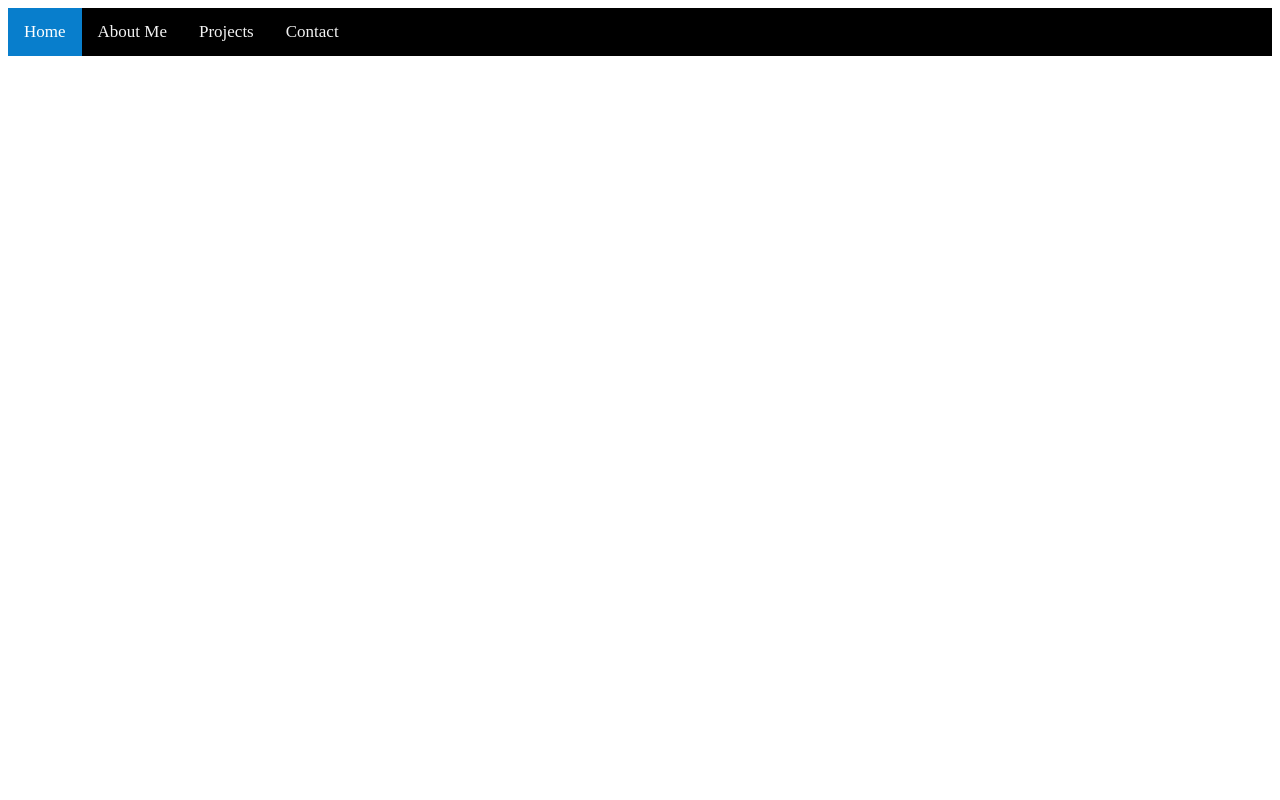
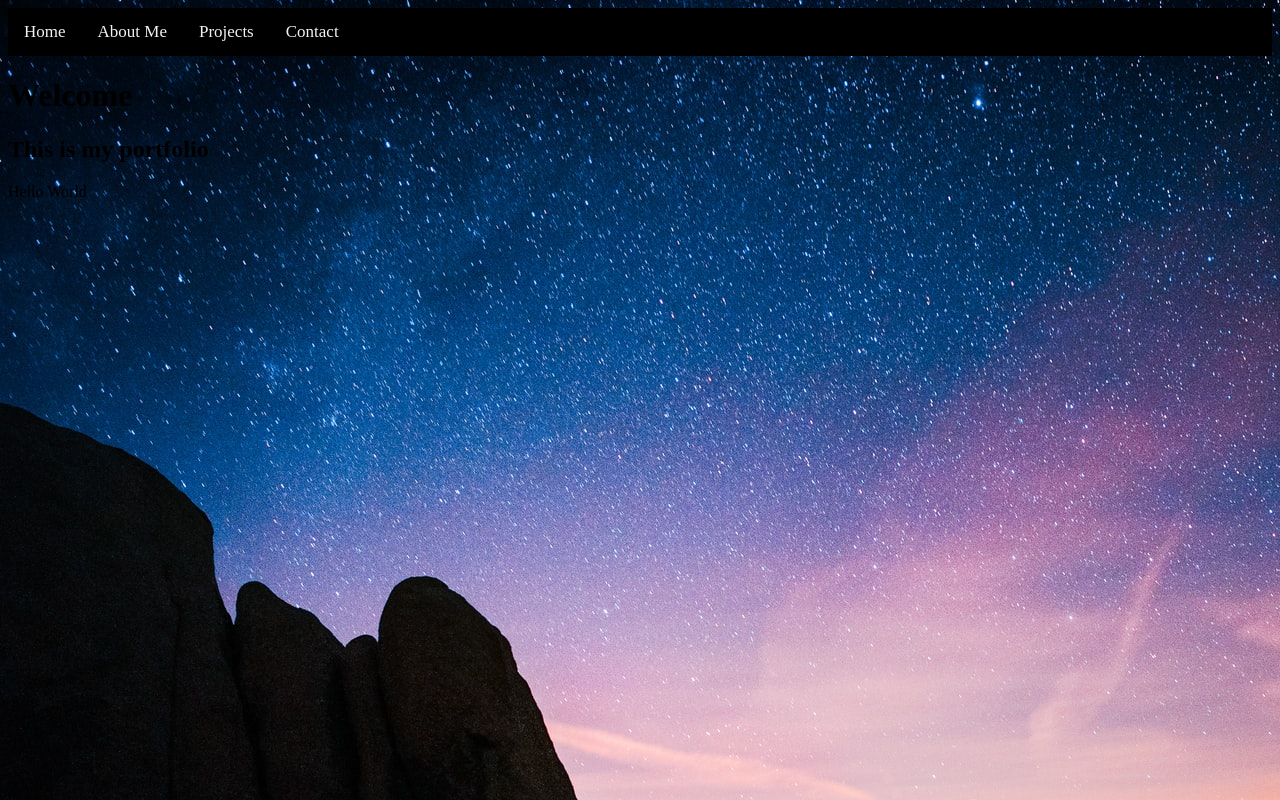
Before and after one commit to CamAveryH/CamAveryH.github.io, a plain HTML site: page index.html in a window 1280 px wide. Drawn offline with Linux system fonts and the light colour scheme.

Commit message:
Added a full screen background and some text to the pages

```diff
--- a/index.html
+++ b/index.html
@@ -10,12 +10,17 @@
         <title>Cam's Portfolio</title>
     </head>
 
-    <body>
+    <body style="background: url(images/Skyscape.jpg);">
         <div class="NavBar">
-            <a class="active" href="#Home">Home</a>
+            <a href="#Home">Home</a>
             <a href="#About Me">About Me</a>
             <a href="#Projects">Projects</a>
             <a href="#Contact">Contact</a>
+            <div class="active"></div>
           </div>
+
+        <h1>Welcome</h1>
+        <h2>This is my portfolio</h2>
+        <p>Hello World</p>
     </body>
 </html>
--- a/style/style.css
+++ b/style/style.css
@@ -22,6 +22,8 @@
 
   /* Add a color to the active/current link */
   .NavBar a.active {
+    position: absolute;
+    height: auto;
     background-color: #087ecc;
     color: white;
   }
```
Also changed, not shown: images/Skyscape.jpg (added), images/Space-Dude.jpg (added).
